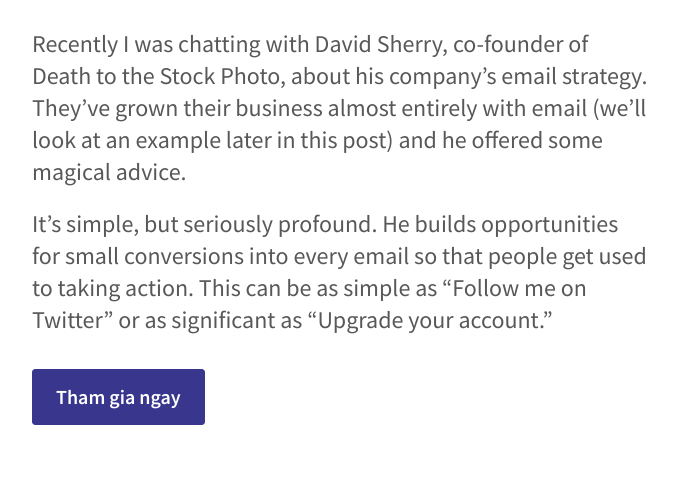
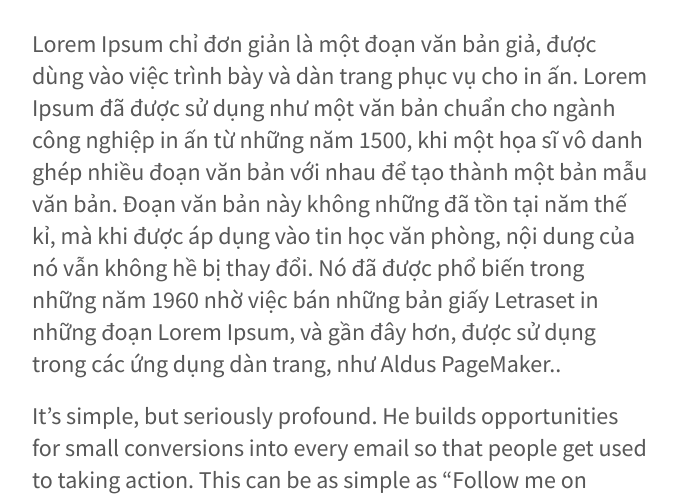
Before and after one commit to taivominh147/hcmussh_mail, a plain HTML site: page index.html in a window 1280 px wide. Shown: the part 290-787 px from the top of the page, without its empty margins (300-977 px from the left). Drawn offline with Linux system fonts and the light colour scheme.

Commit message:
Update index.html

```diff
--- a/index.html
+++ b/index.html
@@ -69,7 +69,7 @@ html { -webkit-text-size-adjust: none; -ms-text-size-adjust: none;}
                            </font>
                            <div style="height: 33px; line-height: 33px; font-size: 31px;">&nbsp;</div>
                            <font face="'Source Sans Pro', sans-serif" color="#585858" style="font-size: 24px; line-height: 32px;">
-                              <span style="font-family: 'Source Sans Pro', Arial, Tahoma, Geneva, sans-serif; color: #585858; font-size: 24px; line-height: 32px;">Recently I was chatting with David Sherry, co-founder of Death to the Stock Photo, about his company’s email strategy. They’ve grown their business almost entirely with email (we’ll look at an example later in this post) and he offered some magical advice.</span>
+                              <span style="font-family: 'Source Sans Pro', Arial, Tahoma, Geneva, sans-serif; color: #585858; font-size: 24px; line-height: 32px;">Lorem Ipsum chỉ đơn giản là một đoạn văn bản giả, được dùng vào việc trình bày và dàn trang phục vụ cho in ấn. Lorem Ipsum đã được sử dụng như một văn bản chuẩn cho ngành công nghiệp in ấn từ những năm 1500, khi một họa sĩ vô danh ghép nhiều đoạn văn bản với nhau để tạo thành một bản mẫu văn bản. Đoạn văn bản này không những đã tồn tại năm thế kỉ, mà khi được áp dụng vào tin học văn phòng, nội dung của nó vẫn không hề bị thay đổi. Nó đã được phổ biến trong những năm 1960 nhờ việc bán những bản giấy Letraset in những đoạn Lorem Ipsum, và gần đây hơn, được sử dụng trong các ứng dụng dàn trang, như Aldus PageMaker..</span>
                            </font>
                            <div style="height: 20px; line-height: 20px; font-size: 18px;">&nbsp;</div>
                            <font face="'Source Sans Pro', sans-serif" color="#585858" style="font-size: 24px; line-height: 32px;">
```
